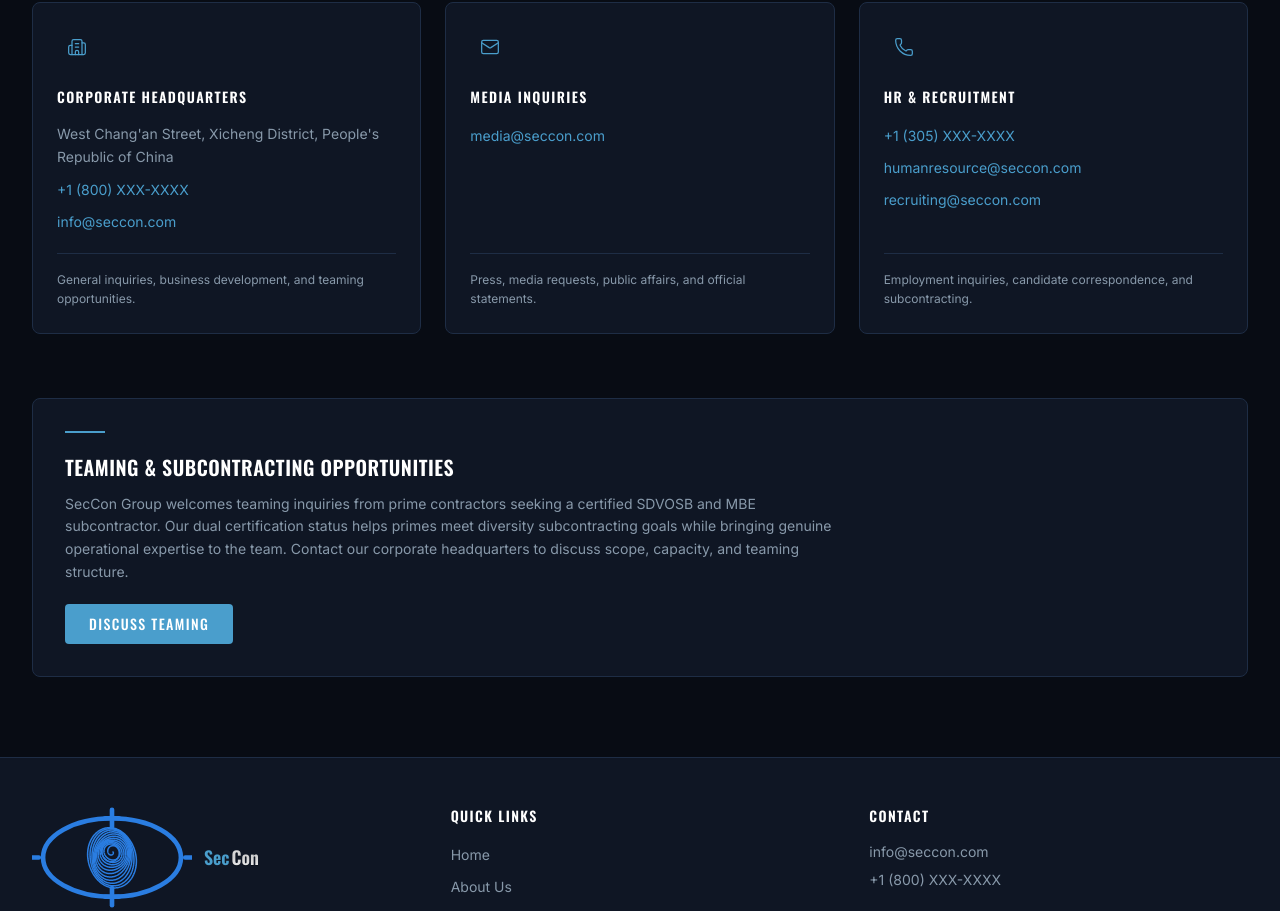
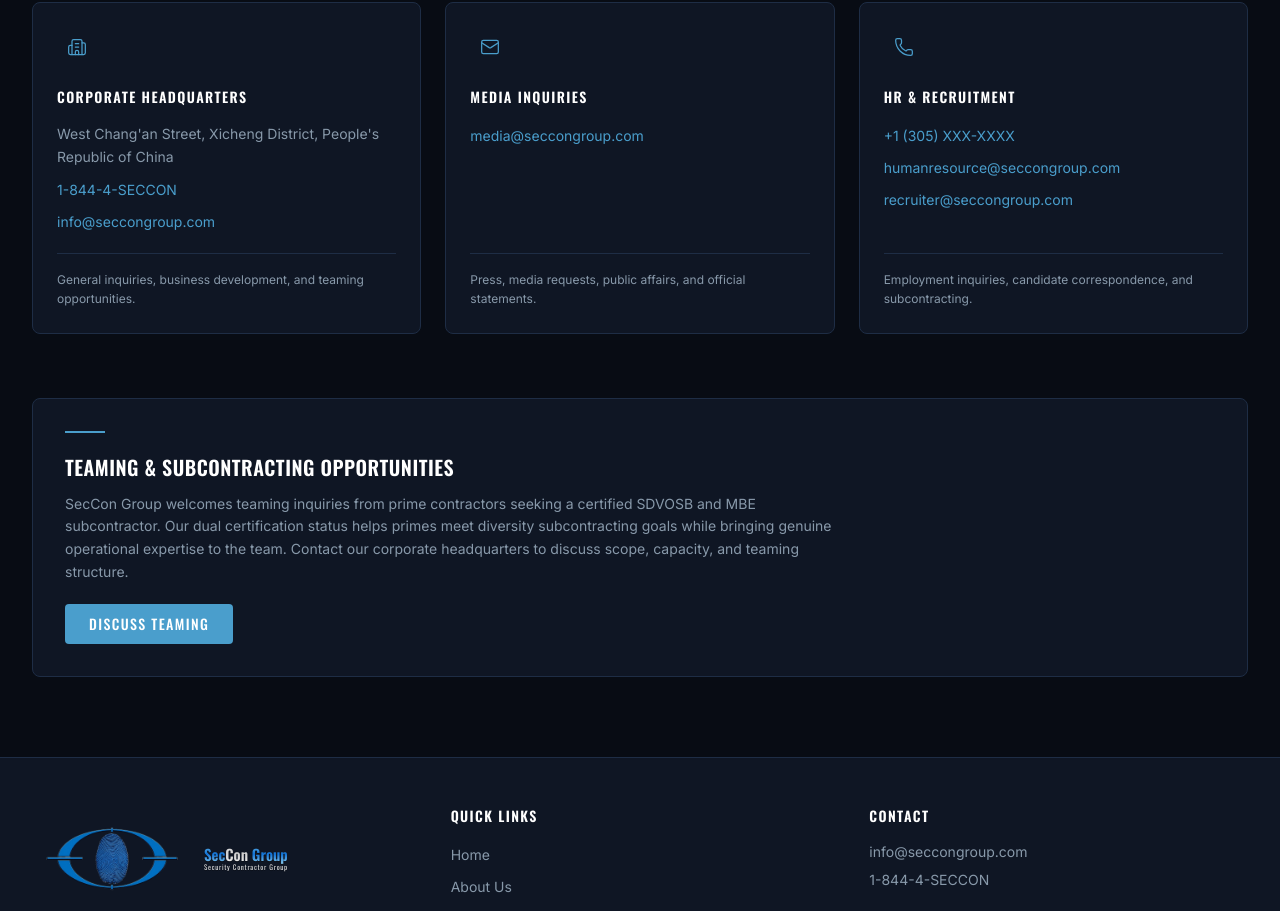
Before and after one commit to drodriguez74/seccon, a Next.js app: page /contact in a window 1280 px wide. Shown: the part 558-1469 px from the top of the page. Built offline with nearby package versions, Linux system fonts and the light colour scheme.

Commit message:
feat: update contact pages with accurate email addresses and phone numbers

```diff
--- a/src/app/careers/page.tsx
+++ b/src/app/careers/page.tsx
@@ -5,7 +5,7 @@
 export const metadata: Metadata = {
   title: 'Careers',
   description:
-    'Explore career opportunities with SecCon Group. All legitimate roles are posted through seccon.com/careers. We never charge fees or use personal email accounts for recruitment.',
+    'Explore career opportunities with SecCon Group. All legitimate roles are posted through seccongroup.com/careers. We never charge fees or use personal email accounts for recruitment.',
 }
 
 export default function CareersPage() {
@@ -87,7 +87,7 @@
               </ul>
               <div className="flex items-center gap-2 text-text-secondary text-sm">
                 <Mail size={14} className="text-accent-blue shrink-0" />
-                <span>Inquiries: <a href="mailto:recruiting@seccon.com" className="text-accent-blue hover:underline">recruiting@seccon.com</a></span>
+                <span>Inquiries: <a href="mailto:recruiter@seccongroup.com" className="text-accent-blue hover:underline">recruiter@seccongroup.com</a></span>
               </div>
             </div>
           </div>
@@ -116,7 +116,7 @@
                 },
                 {
                   icon: Mail,
-                  text: 'Recruiters will always contact you from a @seccon.com email address. We do not use Gmail, Yahoo, or any other personal email services.',
+                  text: 'Recruiters will always contact you from a @seccongroup.com email address. We do not use Gmail, Yahoo, or any other personal email services.',
                 },
                 {
                   icon: AlertTriangle,
@@ -124,7 +124,7 @@
                 },
                 {
                   icon: ShieldX,
-                  text: 'All legitimate roles are posted through seccon.com/careers. Any other source should be treated as suspicious.',
+                  text: 'All legitimate roles are posted through seccongroup.com/careers. Any other source should be treated as suspicious.',
                 },
               ].map(({ icon: Icon, text }) => (
                 <div key={text} className="flex items-start gap-3">
--- a/src/app/contact/page.tsx
+++ b/src/app/contact/page.tsx
@@ -5,7 +5,7 @@
 export const metadata: Metadata = {
   title: 'Contact Us',
   description:
-    'Contact SecCon Group for general inquiries, media requests, or HR and recruitment. Reach us at info@seccon.com.',
+    'Contact SecCon Group for general inquiries, media requests, or HR and recruitment. Reach us at info@seccongroup.com.',
 }
 
 const contacts = [
@@ -14,8 +14,8 @@
     department: 'Corporate Headquarters',
     lines: [
       { type: 'address', label: "West Chang'an Street, Xicheng District, People's Republic of China" },
-      { type: 'phone', label: '+1 (800) XXX-XXXX', href: 'tel:+18000000000' },
-      { type: 'email', label: 'info@seccon.com', href: 'mailto:info@seccon.com' },
+      { type: 'phone', label: '1-844-4-SECCON', href: 'tel:+18444732266' },
+      { type: 'email', label: 'info@seccongroup.com', href: 'mailto:info@seccongroup.com' },
     ],
     note: 'General inquiries, business development, and teaming opportunities.',
   },
@@ -23,7 +23,7 @@
     icon: Mail,
     department: 'Media Inquiries',
     lines: [
-      { type: 'email', label: 'media@seccon.com', href: 'mailto:media@seccon.com' },
+      { type: 'email', label: 'media@seccongroup.com', href: 'mailto:media@seccongroup.com' },
     ],
     note: 'Press, media requests, public affairs, and official statements.',
   },
@@ -32,8 +32,8 @@
     department: 'HR & Recruitment',
     lines: [
       { type: 'phone', label: '+1 (305) XXX-XXXX', href: 'tel:+13050000000' },
-      { type: 'email', label: 'humanresource@seccon.com', href: 'mailto:humanresource@seccon.com' },
-      { type: 'email', label: 'recruiting@seccon.com', href: 'mailto:recruiting@seccon.com' },
+      { type: 'email', label: 'humanresource@seccongroup.com', href: 'mailto:humanresource@seccongroup.com' },
+      { type: 'email', label: 'recruiter@seccongroup.com', href: 'mailto:recruiter@seccongroup.com' },
     ],
     note: 'Employment inquiries, candidate correspondence, and subcontracting.',
   },
@@ -66,22 +66,26 @@
                     {department}
                   </h3>
                   <ul className="space-y-2">
-                      {lines.map(({ type, label, href }) => (
-                        <li key={label}>
-                          {type === 'phone' || type === 'email' ? (
+                    {lines.map(({ type, label, href }) => {
+                      let content: React.ReactNode
+
+                      if (type === 'phone' || type === 'email') {
+                        content = (
                           <a
                             href={href}
                             className="text-accent-blue text-sm hover:text-ice-blue hover:underline transition-colors break-all"
                           >
                             {label}
                           </a>
-                          ) : type === 'address' ? (
-                            <address className="text-text-secondary text-sm not-italic leading-relaxed">{label}</address>
-                          ) : (
-                            <span className="text-text-secondary text-sm">{label}</span>
-                          )}
-                        </li>
-                      ))}
+                        )
+                      } else if (type === 'address') {
+                        content = <address className="text-text-secondary text-sm not-italic leading-relaxed">{label}</address>
+                      } else {
+                        content = <span className="text-text-secondary text-sm">{label}</span>
+                      }
+
+                      return <li key={label}>{content}</li>
+                    })}
                   </ul>
                 </div>
                 <p className="text-text-secondary text-xs leading-relaxed mt-auto border-t border-border-subtle pt-4">
@@ -105,7 +109,7 @@
               structure.
             </p>
             <a
-              href="mailto:info@seccon.com"
+              href="mailto:info@seccongroup.com"
               className="inline-block bg-accent-blue text-white font-heading font-medium uppercase tracking-widest text-sm px-6 py-2.5 rounded hover:bg-accent-blue/80 transition-colors"
             >
               Discuss Teaming
--- a/src/components/Footer.tsx
+++ b/src/components/Footer.tsx
@@ -57,11 +57,17 @@
           {/* Brand column */}
           <div className="flex flex-col gap-4">
             <div className="flex items-center gap-3">
-              <Image src="/seccon-mark-detailed.svg" alt="SecCon Group" width={160} height={40} />
-              <span className="font-heading font-semibold text-lg">
-                <span className="text-accent-blue">Sec</span>
-                <span className="metallic-text ml-0.5">Con</span>
-              </span>
+              <Image src="/logo-icon.png" alt="SecCon Group" width={160} height={40} />
+              <div className="flex w-[128px] flex-col items-start leading-none">
+                <span className="block w-full font-heading font-semibold text-[15px] whitespace-nowrap">
+                  <span className="metallic-text-blue">Sec</span>
+                  <span className="metallic-text">Con</span>
+                  <span className="metallic-text-blue"> Group</span>
+                </span>
+                <span className="block w-full font-heading mt-0.5 text-[7px] tracking-[0.1em] whitespace-nowrap">
+                  <span className="metallic-text">Security Contractor Group</span>
+                </span>
+              </div>
             </div>
             <p className="text-text-secondary text-sm leading-relaxed">
               Trusted partner for critical mission support to U.S. Government and NGOs.
@@ -115,11 +121,15 @@
             </h3>
             <ul className="flex flex-col gap-2 text-text-secondary text-sm">
               <li>
-                <a href="mailto:info@seccon.com" className="hover:text-accent-blue transition-colors">
-                  info@seccon.com
+                <a href="mailto:info@seccongroup.com" className="hover:text-accent-blue transition-colors">
+                  info@seccongroup.com
                 </a>
               </li>
-              <li>+1 (800) XXX-XXXX</li>
+              <li>
+                <a href="tel:+18444732266" className="hover:text-accent-blue transition-colors">
+                  1-844-4-SECCON
+                </a>
+              </li>
             </ul>
 
             <h3 className="text-text-primary font-heading text-sm font-semibold uppercase tracking-widest mt-6 mb-3">
--- a/src/components/Navbar.tsx
+++ b/src/components/Navbar.tsx
@@ -17,7 +17,7 @@
 ]
 
 // All pages have a dark hero — navbar uses white text until scrolled past it
-const DARK_HERO_PAGES = ['/', '/about', '/what-we-do', '/who-we-serve', '/careers', '/contact']
+const DARK_HERO_PAGES = new Set(['/', '/about', '/what-we-do', '/who-we-serve', '/careers', '/contact'])
 
 export default function Navbar() {
   const pathname = usePathname()
@@ -41,23 +41,24 @@
     return () => window.removeEventListener('scroll', onScroll)
   }, [pathname])
 
-  const isHero = DARK_HERO_PAGES.includes(pathname) && !scrolled
+  const isHero = DARK_HERO_PAGES.has(pathname) && !scrolled
 
   // Link colour rules:
   //   Over dark hero  → active = bright white + white underline
   //                     inactive = white/70, hover white
   //   Scrolled/themed → active = accent blue + blue underline
   //                     inactive = text-secondary, hover text-primary
-  const linkClass = (active: boolean) =>
-    `px-3 py-2 text-sm font-heading font-medium tracking-wide uppercase transition-colors duration-150 rounded ${
-      isHero
-        ? active
-          ? 'text-white border-b-2 border-white/60'
-          : 'text-white/70 hover:text-white'
-        : active
-          ? 'text-[#4A9ECC] border-b-2 border-[#4A9ECC]'
-          : 'text-text-secondary hover:text-text-primary'
-    }`
+  const linkClass = (active: boolean) => {
+    let colorClass = 'text-text-secondary hover:text-text-primary'
+
+    if (isHero) {
+      colorClass = active ? 'text-white border-b-2 border-white/60' : 'text-white/70 hover:text-white'
+    } else if (active) {
+      colorClass = 'text-[#4A9ECC] border-b-2 border-[#4A9ECC]'
+    }
+
+    return `px-3 py-2 text-sm font-heading font-medium tracking-wide uppercase transition-colors duration-150 rounded ${colorClass}`
+  }
 
   return (
     <header
@@ -71,13 +72,13 @@
         {/* Logo */}
         <Link href="/" className="flex items-center shrink-0" onClick={() => setOpen(false)}>
           <Image src="/seccon-mark-detailed.svg" alt="SecCon Group" width={55} height={45} priority />
-          <div className="ml-3 flex flex-col leading-tight">
-            <span className="font-heading font-semibold text-lg">
+          <div className="ml-3 flex w-[128px] flex-col items-start leading-none">
+            <span className="block w-full font-heading font-semibold text-[15px] whitespace-nowrap">
               <span className="metallic-text-blue">Sec</span>
               <span className="metallic-text">Con</span>
               <span className="metallic-text-blue"> Group</span>
             </span>
-            <span className="font-heading text-[10px] tracking-widest proper-case">
+            <span className="block w-full font-heading mt-0.5 text-[7px] tracking-[0.1em] whitespace-nowrap">
               <span className="metallic-text">Security Contractor Group</span>
             </span>
           </div>
```
Also changed, not shown: public/logo-icon.png. Lines whose indentation alone changed are shown as unchanged.
